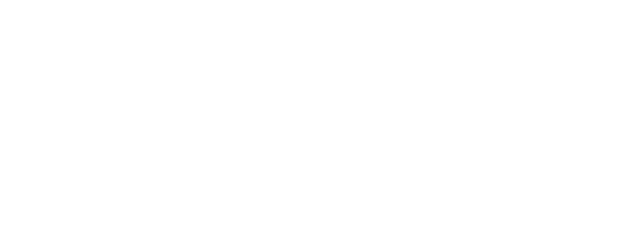
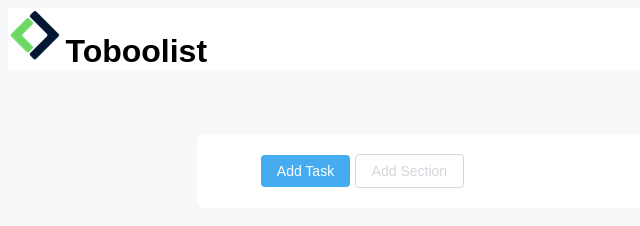
Before and after one commit to Gargantua892/html-css-toboolist, a plain HTML site: page index.html in a window 1280 px wide. Shown: the whole page, without its empty margins (0-640 px from the left). Drawn offline with Linux system fonts and the light colour scheme.

Commit message:
stile body e bottoni

```diff
--- a/css/style.css
+++ b/css/style.css
@@ -0,0 +1,45 @@
+*{
+    font-family: Arial, Helvetica, sans-serif;
+}
+body{
+    background-color: #f7f8f9;
+}
+
+header{
+    background-color: #fff;
+    margin-bottom: 64px;
+}
+
+header h1{
+    display: inline;
+}
+
+main{
+    width: 60%;
+    margin: 0 auto;
+    background-color: #fff;
+    padding: 20px 64px;
+    border-radius: 8px;
+}
+
+a.btn{
+    display: inline-block;
+    text-decoration: none;
+}
+
+/* stile bottoni */
+.btn {
+    padding: 8px 16px;
+    border-radius: 4px;
+    font-size: 14px;
+}
+
+.primary-btn.btn{
+    background-color: #46acf1;
+    color: #fff;
+}
+
+.secondary-btn.btn{
+    border: 1px solid #d3d8dc;
+    color: #d3d8dc;
+}
--- a/index.html
+++ b/index.html
@@ -8,10 +8,25 @@
     <title>Document</title>
 </head>
 <body>
+    <header>
+        <img src="img/logo copia.png" alt="Logo Boolean">
+        <h1>Toboolist</h1>
+    </header>
     <main>
-        <header>
+        <section id="cta-container">
+            <!-- Bottoni  -->
 
-        </header>
+            <!-- <button class="primary-btn btn">
+                Add Task
+            </button>
+            <button class="Secondary-btn btn">
+               Add Section
+            </button> -->
+
+            <a href="#" class="primary-btn btn">Add Task</a>
+            <a href="#" class="secondary-btn btn">Add Section</a>
+            <!-- Fine Bottoni  -->
+        </section>
     </main>
 </body>
 </html>
```
